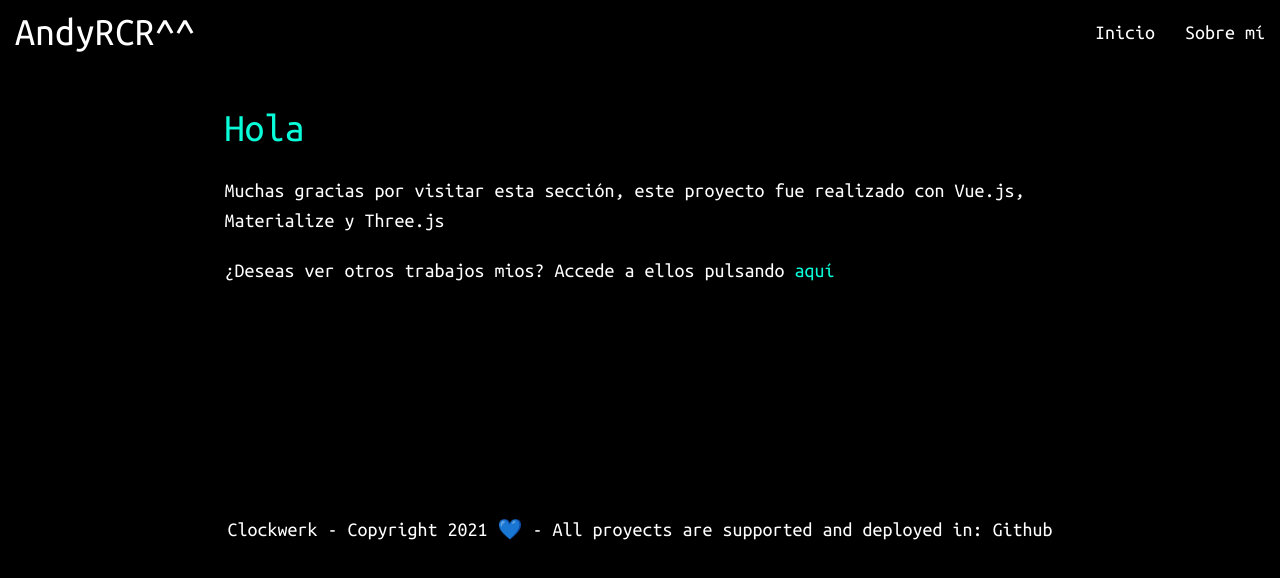
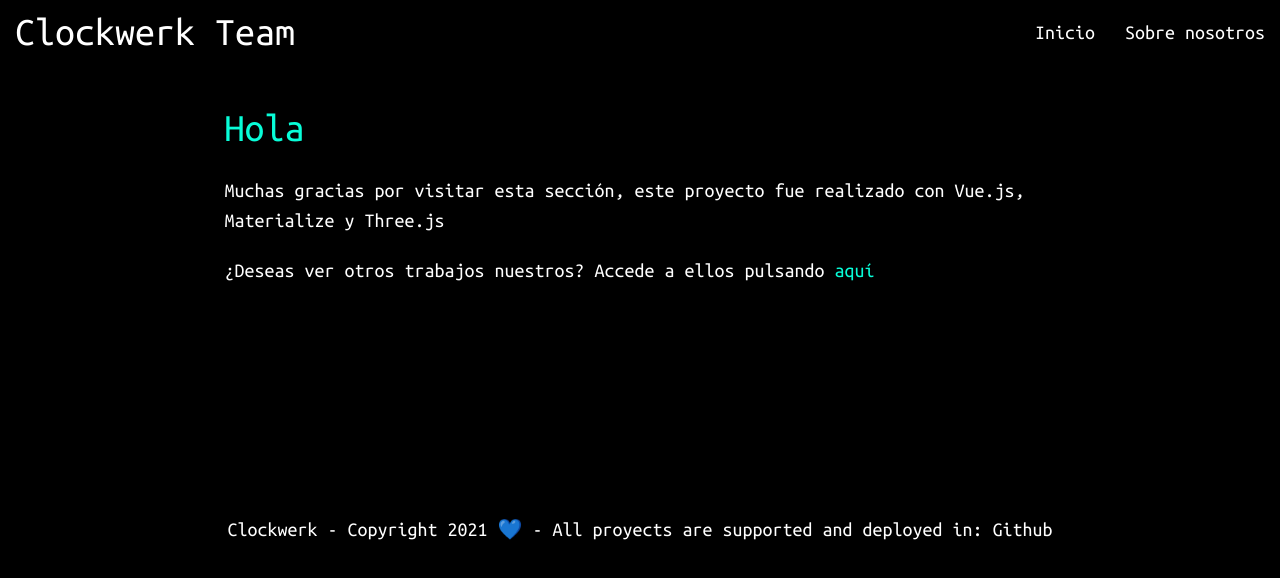
Before and after one commit to AndyRCR/Landing-Page, a Vue app: page /about in a window 1280 px wide. Shown: the top 578 px of the page. Built offline with nearby package versions, Linux system fonts and the light colour scheme; what particles.vue3 would draw is missing.

Commit message:
About section modified v2.0

```diff
--- a/src/App.vue
+++ b/src/App.vue
@@ -7,7 +7,7 @@
             to="/"
             class="brand-logo"
             style="margin-left: 15px; font-size: 40px"
-            >AndyRCR^^</router-link
+            >Clockwerk Team</router-link
           >
           <a
             href="#"
@@ -20,7 +20,7 @@
             <li>
               <router-link to="/">Inicio</router-link>
             </li>
-            <li><router-link to="/about">Sobre mí</router-link></li>
+            <li><router-link to="/about">Sobre nosotros</router-link></li>
           </ul>
         </div>
       </nav>
--- a/src/views/About.vue
+++ b/src/views/About.vue
@@ -18,7 +18,7 @@
             con Vue.js, Materialize y Three.js
           </p>
           <p>
-            ¿Deseas ver otros trabajos mios? Accede a ellos pulsando
+            ¿Deseas ver otros trabajos nuestros? Accede a ellos pulsando
             <a href="#" style="color: #08fdd8"
               >aquí</a
             >
```
